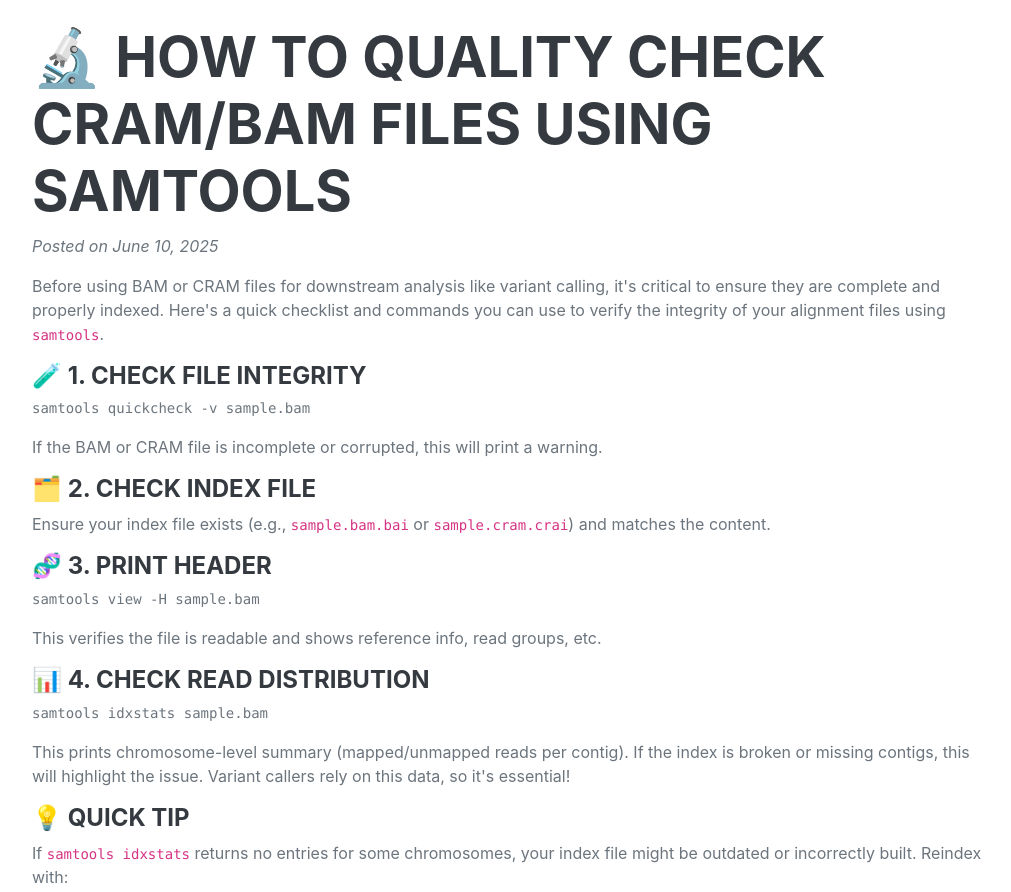
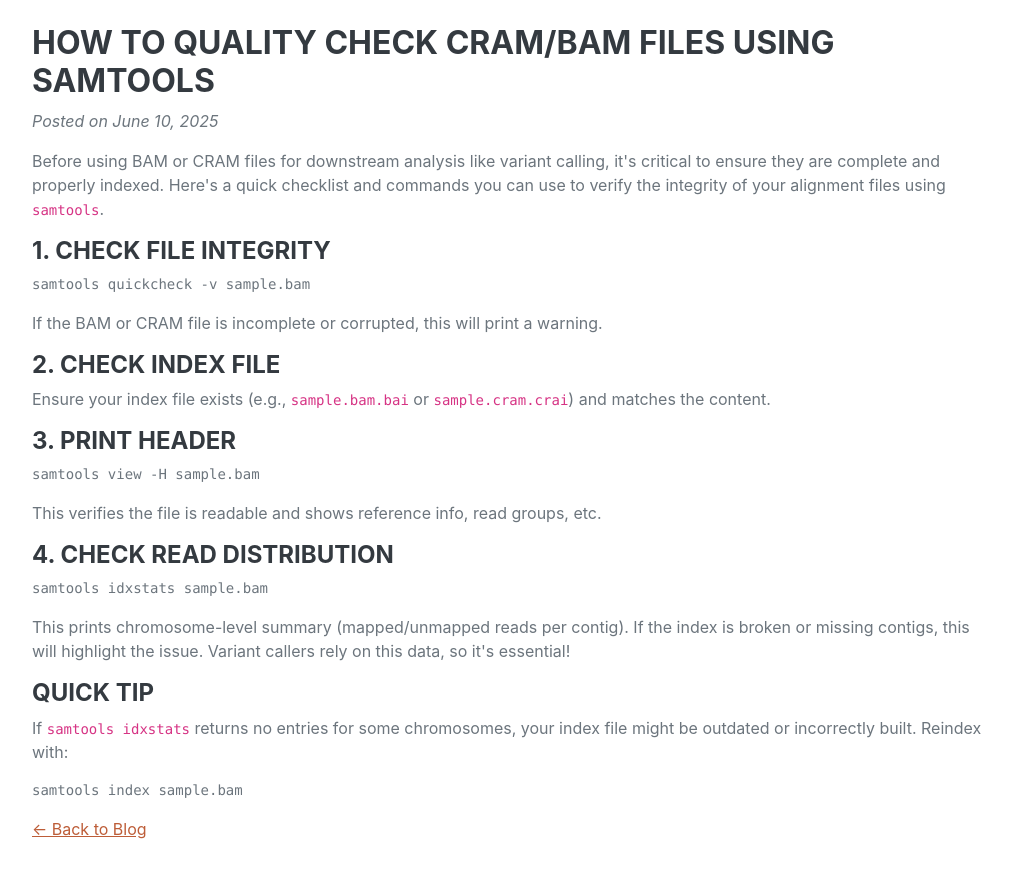
Before and after one commit to shanimalik86/shanimalik86.github.io, a plain HTML site: page posts/2025-06-10-qc-cram-files.html in a window 1280 px wide. Shown: the top 892 px of the page, without its empty margins (264-1275 px from the left). Drawn offline with Linux system fonts and the light colour scheme.

Commit message:
Update 2025-06-10-qc-cram-files.html

```diff
--- a/posts/2025-06-10-qc-cram-files.html
+++ b/posts/2025-06-10-qc-cram-files.html
@@ -7,27 +7,27 @@
 </head>
 <body>
     <div class="container p-4">
-        <h2>🔬 How to Quality Check CRAM/BAM Files Using Samtools</h2>
+        <h3>How to Quality Check CRAM/BAM Files Using Samtools</h3>
         <p><em>Posted on June 10, 2025</em></p>
 
         <p>Before using BAM or CRAM files for downstream analysis like variant calling, it's critical to ensure they are complete and properly indexed. Here's a quick checklist and commands you can use to verify the integrity of your alignment files using <code>samtools</code>.</p>
 
-        <h4>🧪 1. Check File Integrity</h4>
+        <h4> 1. Check File Integrity</h4>
         <pre><code>samtools quickcheck -v sample.bam</code></pre>
         <p>If the BAM or CRAM file is incomplete or corrupted, this will print a warning.</p>
 
-        <h4>🗂 2. Check Index File</h4>
+        <h4> 2. Check Index File</h4>
         <p>Ensure your index file exists (e.g., <code>sample.bam.bai</code> or <code>sample.cram.crai</code>) and matches the content.</p>
 
-        <h4>🧬 3. Print Header</h4>
+        <h4> 3. Print Header</h4>
         <pre><code>samtools view -H sample.bam</code></pre>
         <p>This verifies the file is readable and shows reference info, read groups, etc.</p>
 
-        <h4>📊 4. Check Read Distribution</h4>
+        <h4> 4. Check Read Distribution</h4>
         <pre><code>samtools idxstats sample.bam</code></pre>
         <p>This prints chromosome-level summary (mapped/unmapped reads per contig). If the index is broken or missing contigs, this will highlight the issue. Variant callers rely on this data, so it's essential!</p>
 
-        <h4>💡 Quick Tip</h4>
+        <h4> Quick Tip</h4>
         <p>If <code>samtools idxstats</code> returns no entries for some chromosomes, your index file might be outdated or incorrectly built. Reindex with:</p>
         <pre><code>samtools index sample.bam</code></pre>
 
```
